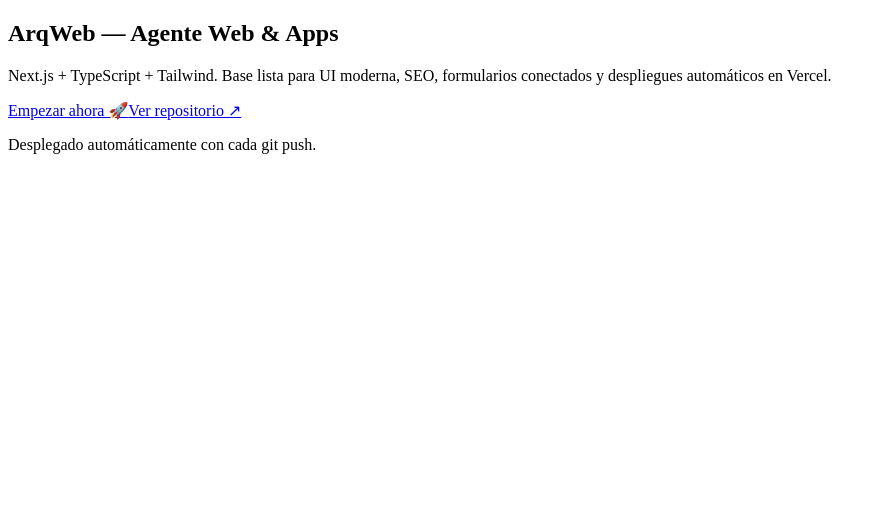
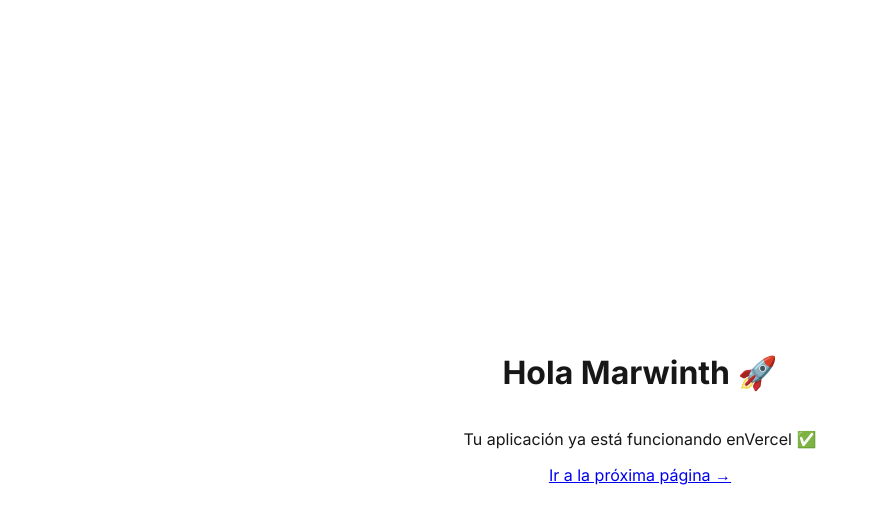
Before and after one commit to marwinthmata2/arqweb-app, a Next.js app: page / in a window 1280 px wide. Shown: the top 524 px of the page, without its empty margins (0-882 px from the left). Built offline with nearby package versions, Linux system fonts and the light colour scheme.

Commit message:
fix: aplicar Tailwind y estilos globales en layout

```diff
--- a/src/app/globals.css
+++ b/src/app/globals.css
@@ -1,4 +1,7 @@
-@import "tailwindcss";
+@tailwind base;
+@tailwind components;
+@tailwind utilities;
+
 
 :root {
   --background: #ffffff;
--- a/src/app/layout.tsx
+++ b/src/app/layout.tsx
@@ -1,61 +1,25 @@
-export default function Home() {
+import type { Metadata } from "next";
+import { Inter } from "next/font/google";
+import "./globals.css";
+
+const inter = Inter({ subsets: ["latin"] });
+
+export const metadata: Metadata = {
+  title: "ArqWeb — Agente Web & Apps",
+  description:
+    "Agente especializado en creación de páginas web y apps con Next.js + TypeScript + Tailwind.",
+};
+
+export default function RootLayout({
+  children,
+}: {
+  children: React.ReactNode;
+}) {
   return (
-    <main className="relative min-h-screen overflow-hidden">
-      {/* Fondos decorativos (blobs) */}
-      <div aria-hidden className="absolute inset-0 -z-10">
-        <div className="absolute -top-28 -left-24 h-72 w-72 rounded-full blur-3xl
-                        bg-gradient-to-tr from-indigo-500/40 via-sky-400/40 to-emerald-400/40
-                        animate-float" />
-        <div className="absolute -bottom-28 -right-24 h-72 w-72 rounded-full blur-3xl
-                        bg-gradient-to-tr from-fuchsia-500/30 via-purple-400/30 to-blue-400/30
-                        animate-float [animation-delay:5s]" />
-        {/* Degradado suave en toda la vista */}
-        <div className="absolute inset-0 bg-gradient-to-br from-gray-900 via-black to-gray-800" />
-      </div>
-
-      {/* Contenido principal */}
-      <section className="relative z-10 flex min-h-screen items-center justify-center p-6">
-        <div className="max-w-3xl w-full text-center rounded-2xl border border-white/10
-                        bg-white/5 backdrop-blur-xl shadow-2xl p-8 md:p-12">
-          <h1 className="text-5xl md:text-6xl font-extrabold tracking-tight">
-            ArqWeb —{" "}
-            <span className="text-transparent bg-clip-text
-                             bg-gradient-to-r from-indigo-400 via-sky-400 to-emerald-400
-                             animate-gradient">
-              Agente Web & Apps
-            </span>
-          </h1>
-
-          <p className="mt-5 text-lg md:text-xl text-white/80">
-            Next.js + TypeScript + Tailwind. Base lista para UI moderna,
-            SEO, formularios conectados y despliegues automáticos en Vercel.
-          </p>
-
-          <div className="mt-8 flex flex-col sm:flex-row gap-3 justify-center">
-            <a
-              href="#"
-              className="inline-flex items-center justify-center rounded-lg px-6 py-3
-                         bg-blue-600 hover:bg-blue-500 text-white font-medium
-                         transition shadow-lg shadow-blue-600/25"
-            >
-              Empezar ahora 🚀
-            </a>
-            <a
-              href="https://github.com/marwinthmata2/arqweb-app"
-              target="_blank" rel="noreferrer"
-              className="inline-flex items-center justify-center rounded-lg px-6 py-3
-                         border border-white/20 text-white/90 hover:text-white
-                         hover:border-white/40 transition"
-            >
-              Ver repositorio ↗
-            </a>
-          </div>
-
-          <p className="mt-6 text-sm text-white/50">
-            Desplegado automáticamente con cada <span className="font-semibold">git push</span>.
-          </p>
-        </div>
-      </section>
-    </main>
+    <html lang="es">
+      <body className={`${inter.className} bg-black text-white antialiased`}>
+        {children}
+      </body>
+    </html>
   );
 }
```
